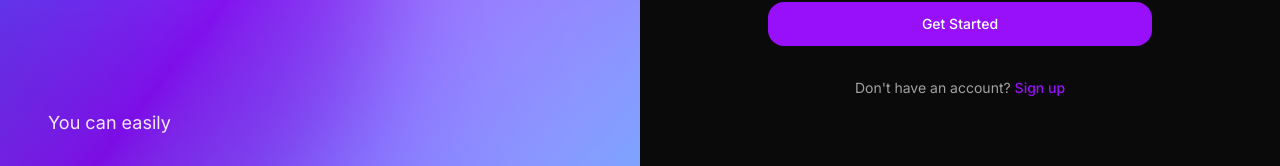
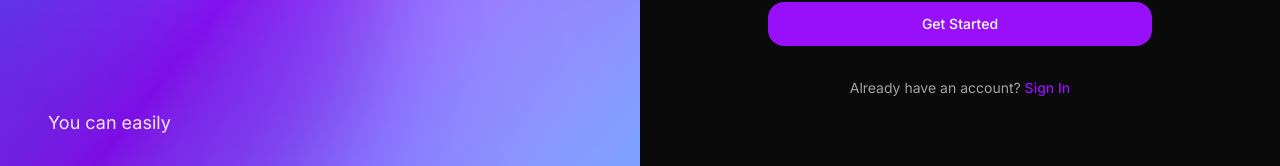
Before and after one commit to Gebu-Eyram/auth, a Next.js app: page /signup in a window 1280 px wide. Shown: the part 516-682 px from the top of the page. Built offline with nearby package versions, Linux system fonts and the light colour scheme.

Commit message:
fix: update text in SignIn and SignUp components for clarity

```diff
--- a/app/signin/page.tsx
+++ b/app/signin/page.tsx
@@ -235,7 +235,7 @@
             </Button>
           </form>
 
-          <p className="mt-8 text-center text-sm text-gray-600">
+          <p className="mt-8 text-center text-sm text-gray-600 text-muted-foreground">
             Don't have an account?{" "}
             <Link
               href="/signup"
--- a/app/signup/page.tsx
+++ b/app/signup/page.tsx
@@ -297,12 +297,12 @@
           )}
 
           <p className="mt-8 text-center text-sm text-gray-600 dark:text-muted-foreground">
-            Don't have an account?{" "}
+            Already have an account?{" "}
             <Link
               href="/signin"
               className="text-purple-600 hover:text-purple-700 font-medium"
             >
-              Sign up
+              Sign In
             </Link>
           </p>
         </div>
```
